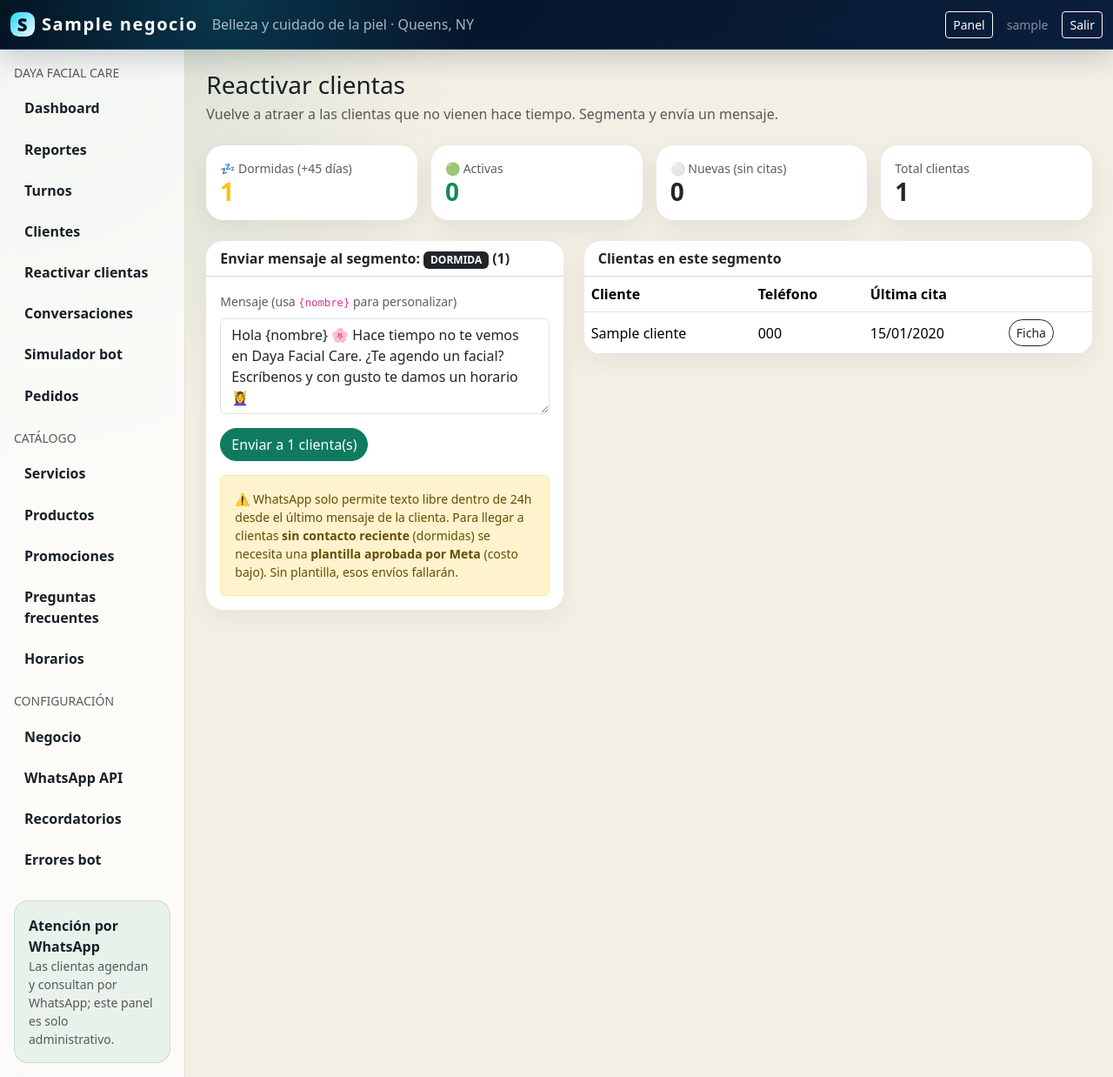
After one commit to edisonedy/horus_turnos, a Django app: page /panel/reactivar/ in a window 1280 px wide. The commit adds this page. Shown: the whole page at 87% size. Run offline with Django 5.2, Linux system fonts and the light colour scheme; a user stored in the database is signed in; tables that the repository leaves empty hold one stand-in row (values such as "Sample post").

Commit message:
Reactivar clientas: segmentacion (dormidas/activas/nuevas) + envio en lote
Pagina /panel/reactivar/ con conteo por segmento, lista de clientas y envio
masivo de un mensaje personalizado ({nombre}) al segmento elegido. Avisa que
para clientas fuera de la ventana de 24h se necesita plantilla de Meta.

Co-Authored-By: Claude Opus 4.8 <noreply@anthropic.com>

```diff
--- a/apps/agenda/selectors.py
+++ b/apps/agenda/selectors.py
@@ -1,8 +1,38 @@
-from django.db.models import Q, Sum
+from datetime import timedelta
+
+from django.db.models import Max, Q, Sum
 from django.utils import timezone
 from .models import BloqueoHorario, Cliente, ListaEspera, PedidoWhatsApp, PreguntaFrecuente, Producto, Profesional, PromocionWhatsApp, Servicio, Turno
 
 ESTADOS_TURNO_ACTIVOS = [Turno.Estado.PENDIENTE, Turno.Estado.CONFIRMADO, Turno.Estado.REAGENDADO]
+
+DIAS_DORMIDA = 45
+
+
+def clientes_segmentados(negocio, segmento=None):
+    """Clientas anotadas con su última cita y segmento (Nueva/Activa/Dormida).
+    Si se pasa `segmento`, filtra solo esas."""
+    limite = timezone.now() - timedelta(days=DIAS_DORMIDA)
+    qs = negocio.clientes.annotate(ultima_cita=Max('turnos__fecha_hora_inicio')).order_by('-ultima_cita')
+
+    if segmento == 'nueva':
+        qs = qs.filter(ultima_cita__isnull=True)
+    elif segmento == 'activa':
+        qs = qs.filter(ultima_cita__gte=limite)
+    elif segmento == 'dormida':
+        qs = qs.filter(ultima_cita__lt=limite)
+    return qs
+
+
+def conteo_segmentos(negocio):
+    limite = timezone.now() - timedelta(days=DIAS_DORMIDA)
+    qs = negocio.clientes.annotate(ultima_cita=Max('turnos__fecha_hora_inicio'))
+    return {
+        'total': qs.count(),
+        'activa': qs.filter(ultima_cita__gte=limite).count(),
+        'dormida': qs.filter(ultima_cita__lt=limite).count(),
+        'nueva': qs.filter(ultima_cita__isnull=True).count(),
+    }
 
 
 def ficha_cliente(cliente):
--- a/apps/agenda/urls.py
+++ b/apps/agenda/urls.py
@@ -16,6 +16,7 @@ urlpatterns = [
     path('panel/profesionales/<int:profesional_id>/', views.profesionales, name='profesional_editar'),
     path('panel/clientes/', views.clientes, name='clientes'),
     path('panel/clientes/<int:cliente_id>/', views.cliente_detalle, name='cliente_detalle'),
+    path('panel/reactivar/', views.reactivar, name='reactivar'),
     path('panel/turnos/', views.turnos, name='turnos'),
     path('panel/turnos/<int:turno_id>/', views.turnos, name='turno_editar'),
 ]
--- a/apps/agenda/views.py
+++ b/apps/agenda/views.py
@@ -1,10 +1,11 @@
 from django.contrib import messages
 from django.contrib.auth.decorators import login_required
 from django.shortcuts import get_object_or_404, redirect, render
+from django.urls import reverse
 
 from apps.agenda.forms import PedidoWhatsAppForm, PreguntaFrecuenteForm, ProductoForm, ProfesionalForm, PromocionWhatsAppForm, ServicioForm, TurnoForm
 from apps.agenda.models import Cliente, PedidoWhatsApp, PreguntaFrecuente, Producto, Profesional, PromocionWhatsApp, Servicio, Turno
-from apps.agenda.selectors import clientes_negocio, ficha_cliente, turnos_negocio
+from apps.agenda.selectors import clientes_negocio, clientes_segmentados, conteo_segmentos, ficha_cliente, turnos_negocio
 from apps.negocios.selectors import obtener_negocio_usuario
 
 
@@ -205,6 +206,42 @@ def cliente_detalle(request, cliente_id):
 
 
 @login_required
+def reactivar(request):
+    negocio = _negocio_requerido(request)
+    if not negocio:
+        return redirect('configuracion_negocio')
+
+    segmento = request.GET.get('segmento', 'dormida')
+    if request.method == 'POST':
+        segmento = request.POST.get('segmento', 'dormida')
+        mensaje = (request.POST.get('mensaje') or '').strip()
+        if not mensaje:
+            messages.warning(request, 'Escribe un mensaje para enviar.')
+            return redirect(f"{reverse('reactivar')}?segmento={segmento}")
+        from apps.whatsapp_api.services import WhatsAppService
+        servicio = WhatsAppService(negocio=negocio)
+        enviados = fallidos = 0
+        for cli in clientes_segmentados(negocio, segmento)[:100]:
+            nombre = (cli.nombre or '').split(' ')[0] or 'Hola'
+            resultado = servicio.enviar_texto(cli.telefono, mensaje.replace('{nombre}', nombre))
+            if resultado.get('ok'):
+                enviados += 1
+            else:
+                fallidos += 1
+        messages.success(request, f'Enviados: {enviados}. Fallidos: {fallidos}. '
+                                  f'(Los fallidos suelen ser por la ventana de 24h de WhatsApp: para llegar a clientas '
+                                  f'sin contacto reciente se necesita una plantilla aprobada por Meta.)')
+        return redirect(f"{reverse('reactivar')}?segmento={segmento}")
+
+    return render(request, 'agenda/reactivar.html', {
+        'negocio': negocio,
+        'segmento': segmento,
+        'conteo': conteo_segmentos(negocio),
+        'clientes': clientes_segmentados(negocio, segmento)[:100],
+    })
+
+
+@login_required
 def turnos(request, turno_id=None):
     negocio = _negocio_requerido(request)
     if not negocio:
--- /dev/null
+++ b/templates/agenda/reactivar.html
@@ -0,0 +1,77 @@
+{% extends 'base.html' %}
+{% block title %}Reactivar clientas · {{ negocio.nombre }}{% endblock %}
+{% block content %}
+<div class="mb-4">
+    <h1 class="h3 mb-1">Reactivar clientas</h1>
+    <p class="text-muted mb-0">Vuelve a atraer a las clientas que no vienen hace tiempo. Segmenta y envía un mensaje.</p>
+</div>
+
+<div class="row g-3 mb-4">
+    <div class="col-6 col-md-3">
+        <a href="?segmento=dormida" class="text-decoration-none">
+            <div class="card metric-card {% if segmento == 'dormida' %}border-warning border-2{% endif %}"><div class="card-body">
+                <div class="text-muted small">💤 Dormidas (+45 días)</div><div class="h3 fw-bold mb-0 text-warning">{{ conteo.dormida }}</div></div></div>
+        </a>
+    </div>
+    <div class="col-6 col-md-3">
+        <a href="?segmento=activa" class="text-decoration-none">
+            <div class="card metric-card {% if segmento == 'activa' %}border-success border-2{% endif %}"><div class="card-body">
+                <div class="text-muted small">🟢 Activas</div><div class="h3 fw-bold mb-0 text-success">{{ conteo.activa }}</div></div></div>
+        </a>
+    </div>
+    <div class="col-6 col-md-3">
+        <a href="?segmento=nueva" class="text-decoration-none">
+            <div class="card metric-card {% if segmento == 'nueva' %}border-secondary border-2{% endif %}"><div class="card-body">
+                <div class="text-muted small">⚪ Nuevas (sin citas)</div><div class="h3 fw-bold mb-0">{{ conteo.nueva }}</div></div></div>
+        </a>
+    </div>
+    <div class="col-6 col-md-3">
+        <div class="card metric-card"><div class="card-body">
+            <div class="text-muted small">Total clientas</div><div class="h3 fw-bold mb-0">{{ conteo.total }}</div></div></div>
+    </div>
+</div>
+
+<div class="row g-4">
+    <div class="col-lg-5">
+        <div class="card table-card">
+            <div class="card-header bg-white fw-semibold">Enviar mensaje al segmento:
+                <span class="badge text-bg-dark text-uppercase">{{ segmento }}</span> ({{ clientes|length }})</div>
+            <div class="card-body">
+                <form method="post">
+                    {% csrf_token %}
+                    <input type="hidden" name="segmento" value="{{ segmento }}">
+                    <label class="form-label small text-muted">Mensaje (usa <code>{nombre}</code> para personalizar)</label>
+                    <textarea class="form-control mb-3" name="mensaje" rows="4" placeholder="Hola {nombre} 🌸 Hace tiempo no te vemos en Daya Facial Care. ¿Te agendo un facial esta semana? Tenemos 10% de descuento 💆‍♀️">Hola {nombre} 🌸 Hace tiempo no te vemos en Daya Facial Care. ¿Te agendo un facial? Escríbenos y con gusto te damos un horario 💆‍♀️</textarea>
+                    <button class="btn btn-horus rounded-pill" onclick="return confirm('¿Enviar el mensaje a las clientas de este segmento?')">Enviar a {{ clientes|length }} clienta(s)</button>
+                </form>
+                <div class="alert alert-warning mt-3 mb-0 small">
+                    ⚠️ WhatsApp solo permite texto libre dentro de 24h desde el último mensaje de la clienta.
+                    Para llegar a clientas <b>sin contacto reciente</b> (dormidas) se necesita una
+                    <b>plantilla aprobada por Meta</b> (costo bajo). Sin plantilla, esos envíos fallarán.
+                </div>
+            </div>
+        </div>
+    </div>
+
+    <div class="col-lg-7">
+        <div class="card table-card">
+            <div class="card-header bg-white fw-semibold">Clientas en este segmento</div>
+            <div class="table-responsive">
+                <table class="table align-middle mb-0">
+                    <thead><tr><th>Cliente</th><th>Teléfono</th><th>Última cita</th><th></th></tr></thead>
+                    <tbody>
+                    {% for c in clientes %}
+                        <tr>
+                            <td>{{ c.nombre|default:'Sin nombre' }}</td>
+                            <td>{{ c.telefono }}</td>
+                            <td>{% if c.ultima_cita %}{{ c.ultima_cita|date:'d/m/Y' }}{% else %}—{% endif %}</td>
+                            <td><a href="{% url 'cliente_detalle' c.id %}" class="btn btn-sm btn-outline-dark rounded-pill">Ficha</a></td>
+                        </tr>
+                    {% empty %}<tr><td colspan="4" class="text-muted">No hay clientas en este segmento.</td></tr>{% endfor %}
+                    </tbody>
+                </table>
+            </div>
+        </div>
+    </div>
+</div>
+{% endblock %}
--- a/templates/includes/sidebar.html
+++ b/templates/includes/sidebar.html
@@ -4,6 +4,7 @@
     <a href="{% url 'reportes' %}" class="sidebar-link">Reportes</a>
     <a href="{% url 'turnos' %}" class="sidebar-link">Turnos</a>
     <a href="{% url 'clientes' %}" class="sidebar-link">Clientes</a>
+    <a href="{% url 'reactivar' %}" class="sidebar-link">Reactivar clientas</a>
     <a href="{% url 'conversaciones' %}" class="sidebar-link">Conversaciones</a>
     <a href="{% url 'simulador_bot' %}" class="sidebar-link">Simulador bot</a>
     <a href="{% url 'pedidos' %}" class="sidebar-link">Pedidos</a>
```
